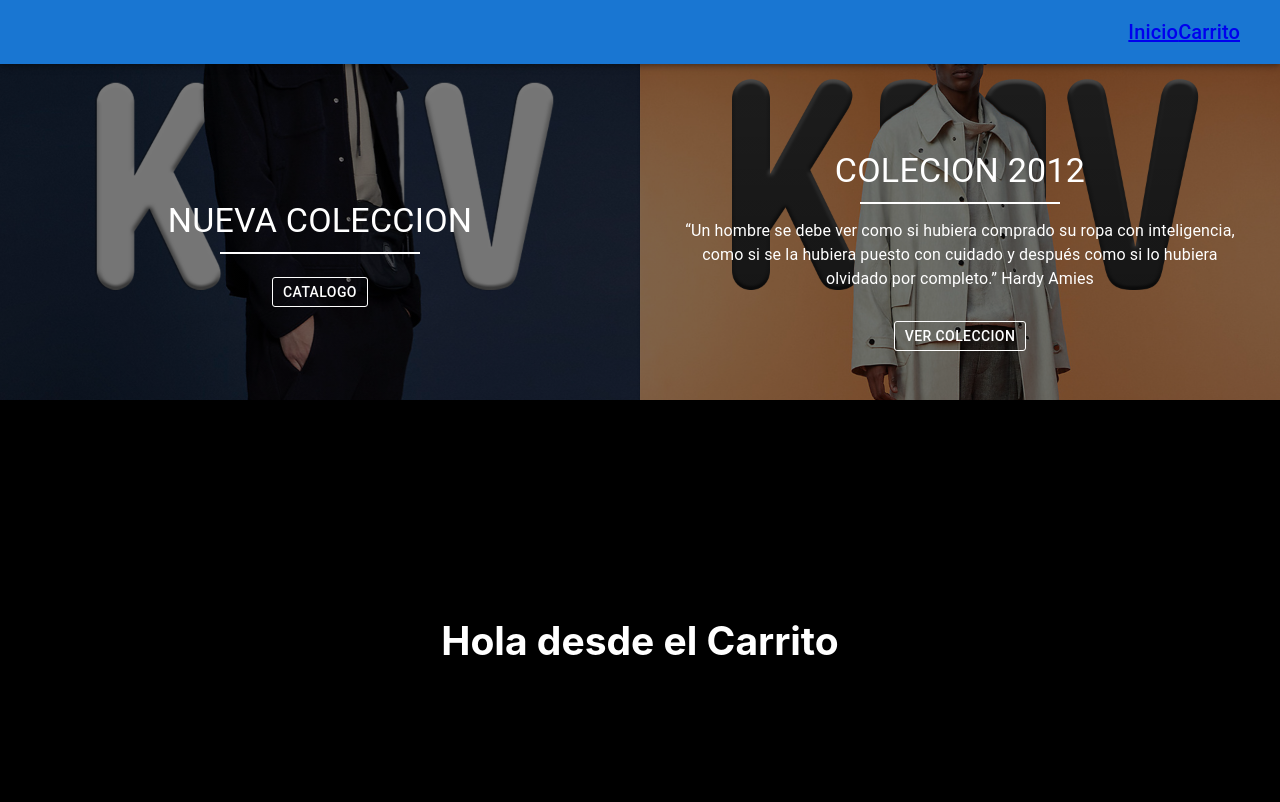
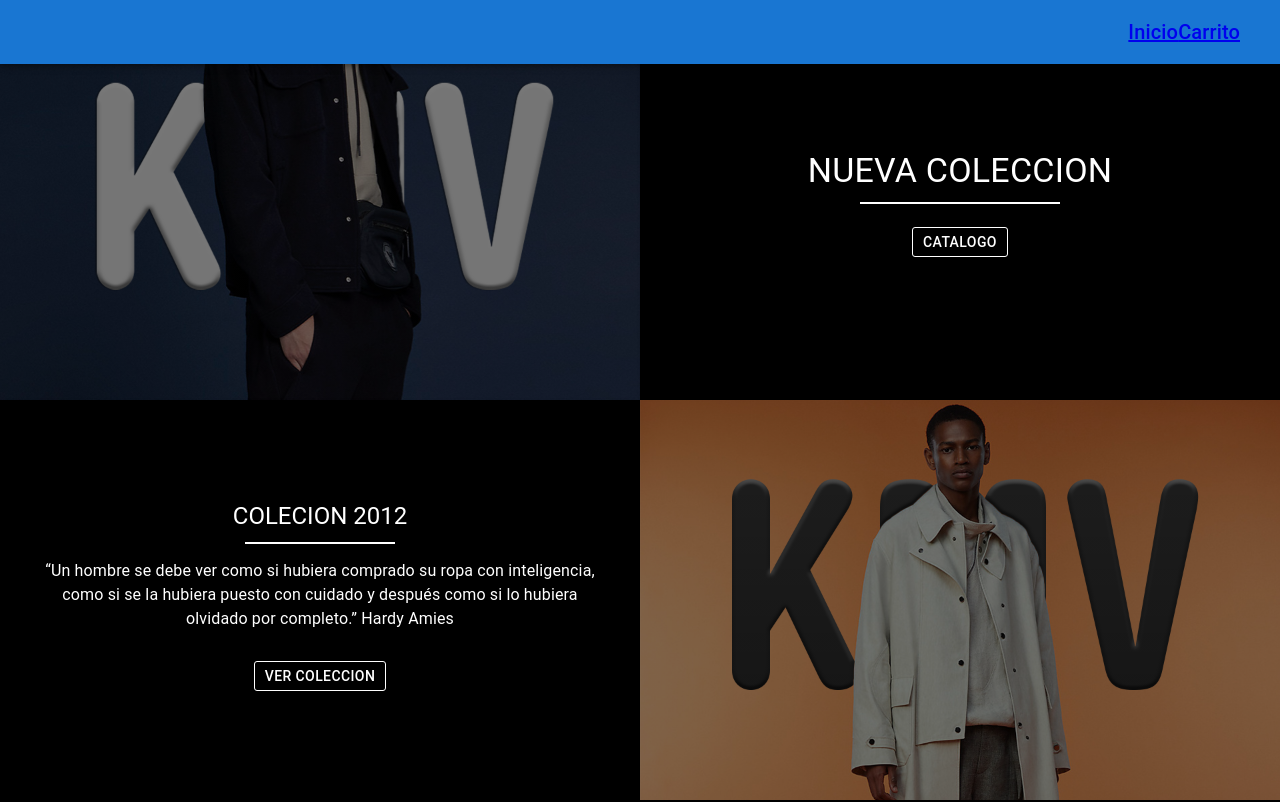
Before and after one commit to arianhoff/TrabajoGrupalKMVClothing, a React (Create React App) app: page /cart in a window 1280 px wide. Shown: the top 802 px of the page. Built offline with nearby package versions, Linux system fonts and the light colour scheme.

Commit message:
agrege dos bloqies con fono negro

```diff
--- a/src/general/article.js
+++ b/src/general/article.js
@@ -25,7 +25,12 @@ function article() {
 				<Grid container>
 					<Grid item xs={12} md={6}>
 						<Item>
-							<Box className='manOne'>
+							<Box className='manOne'></Box>
+						</Item>
+					</Grid>
+					<Grid item xs={12} md={6}>
+						<Item>
+							<Box className='manOneBlackBox1'>
 								<Typography variant='h4' className='titleManOne' >NUEVA COLECCION</Typography>
 								<div className="lineaOne"></div>
 								<MyButton variant='outlined'>CATALOGO</MyButton>
@@ -34,8 +39,8 @@ function article() {
 					</Grid>
 					<Grid item xs={12} md={6}>
 						<Item>
-							<Box className='manTwo'>
-								<Typography variant='h4' className='titleManTwo'>COLECION 2012</Typography>
+							<Box className='manOneBlackBox2'>
+								<Typography variant='h5' className='titleManTwo'>COLECION 2012</Typography>
 								<div class="lineaTwo"></div>
 								<Typography className='txtManTwo'>
 									“Un hombre se debe ver como si hubiera comprado su ropa con inteligencia,
@@ -46,6 +51,11 @@ function article() {
 							</Box>
 						</Item>
 					</Grid>
+					<Grid item xs={12} md={6}>
+						<Item>
+							<Box className='manTwo'></Box>
+						</Item>
+					</Grid>
 				</Grid>
 			</Box>
 		</>
--- a/src/style/article.css
+++ b/src/style/article.css
@@ -14,9 +14,24 @@
 }
 
 .titleManOne {
-	padding-top: 200px;
+	padding-top: 150px;
 }
 
+.manOneBlackBox1 {
+	min-width: 100%;
+	height: 400px;
+		color: white;
+		text-align: center;
+	background-color: black;
+}
+
+.manOneBlackBox2{
+	min-width: 100%;
+	height: 400px;
+		color: white;
+		text-align: center;
+	background-color: black;
+}
 .lineaOne {
 	border-top: 2px solid white;
 	height: 3px;
@@ -40,7 +55,7 @@
 }
 
 .titleManTwo {
-	padding-top: 150px;
+	padding-top: 100px;
 }
 
 .txtManTwo {
@@ -51,7 +66,7 @@
 .lineaTwo {
 	border-top: 2px solid white;
 	height: 5px;
-	max-width: 200px;
+	max-width: 150px;
 	padding: 0;
 	margin: 10px auto 0 auto;
 }
```
